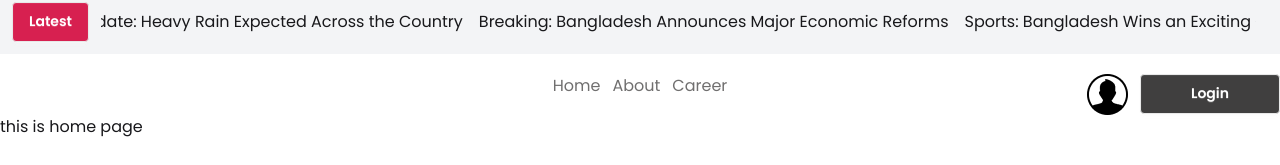
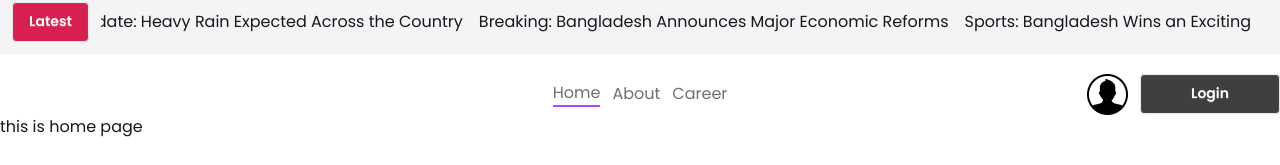
Before and after one commit to antick-arch/dragon_news, a Next.js app: page / in a window 1280 px wide. Shown: the part 211-376 px from the top of the page. Built offline with nearby package versions, Linux system fonts and the light colour scheme.

Commit message:
fix: improve Navbar and Navlink components for better alignment and active link indication~

```diff
--- a/src/componets/shared/Navbar.jsx
+++ b/src/componets/shared/Navbar.jsx
@@ -8,7 +8,7 @@ const Navbar = () => {
         <div className='grid grid-cols-3 container mx-auto mt-5'>
             <div>
             </div>
-            <ul className='flex text-[#706F6F] gap-3 place-content-center'>
+            <ul className='flex justify-center items-center text-[#706F6F] gap-3 place-content-center'>
                 <Navlink href="/">Home</Navlink>
                 <Navlink href="/about-us">About</Navlink>
                 <Navlink href="/career">Career</Navlink>
--- a/src/componets/shared/Navlink.jsx
+++ b/src/componets/shared/Navlink.jsx
@@ -1,10 +1,12 @@
-import Link from 'next/link';
-import React from 'react';
+'use client';
+import Link from "next/link";
+import { usePathname } from "next/navigation";
+import React from "react";
 
-const Navlink = ({href,children}) => {
-    return (
-        <Link href={href}>{children}</Link>
-    );
+const Navlink = ({ href, children }) => {
+  const path = usePathname();
+  const activeLink = path === href;
+  return <Link className={`${activeLink && 'border-b-2 border-purple-500'}`} href={href}>{children}</Link>;
 };
 
 export default Navlink;
```
